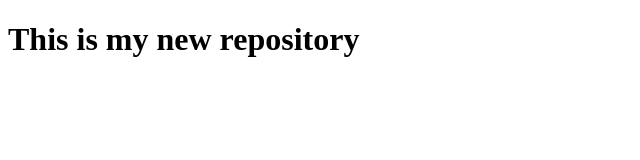
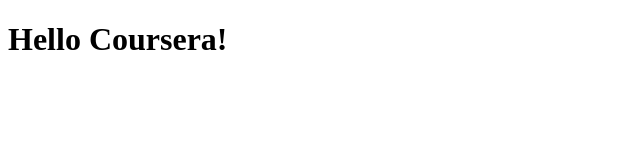
Before and after one commit to DoxNinurta/coursera-test, a plain HTML site: page index.html in a window 1280 px wide. Shown: the whole page, without its empty margins (0-640 px from the left). Drawn offline with Linux system fonts and the light colour scheme.

Commit message:
Update index.html

```diff
--- a/index.html
+++ b/index.html
@@ -5,6 +5,6 @@
         <title>Document</title>
     </head>
     <body>
-        <h1> This is my new repository</h1>
+        <h1> Hello Coursera! </h1>
     </body>
     </html>
```
